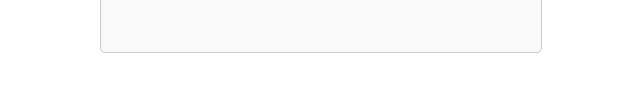
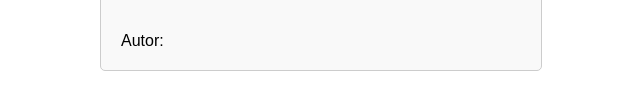
Before and after one commit to MiekoBob/kalkjtk, a plain HTML site: page index.html in a window 1280 px wide. Shown: the part 214-324 px from the top of the page, 319-959 px from the left. Drawn offline with Linux system fonts and the light colour scheme.

Commit message:
Update index.html

```diff
--- a/index.html
+++ b/index.html
@@ -17,6 +17,7 @@
         <div id="inputsContainer"></div>
         <button id="calculateButton">Oblicz</button>
         <div id="result" class="result"></div>
+        <div id="author">Autor: <imię i nazwisko autora></div>
     </div>
     <script src="script.js"></script>
 </body>
```
